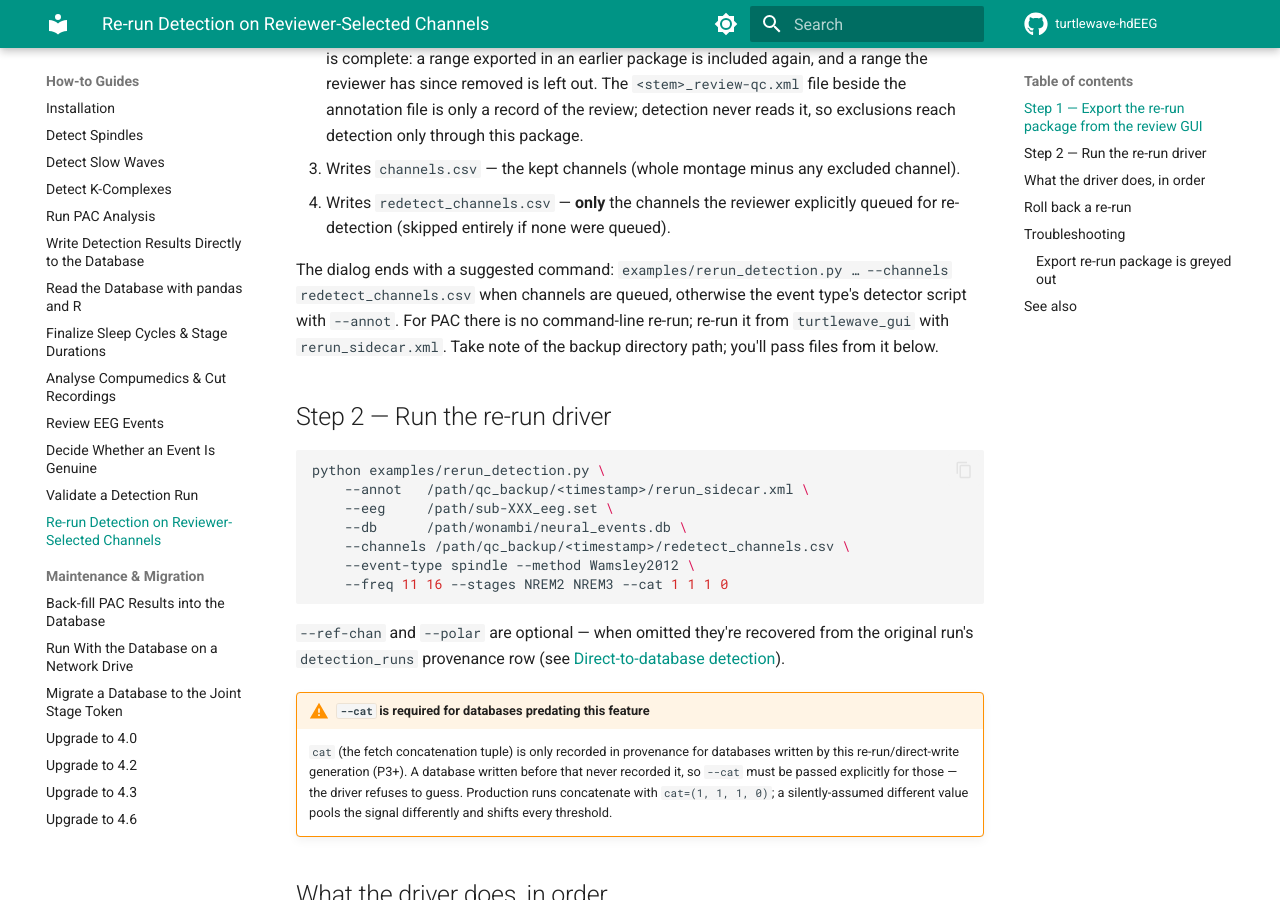
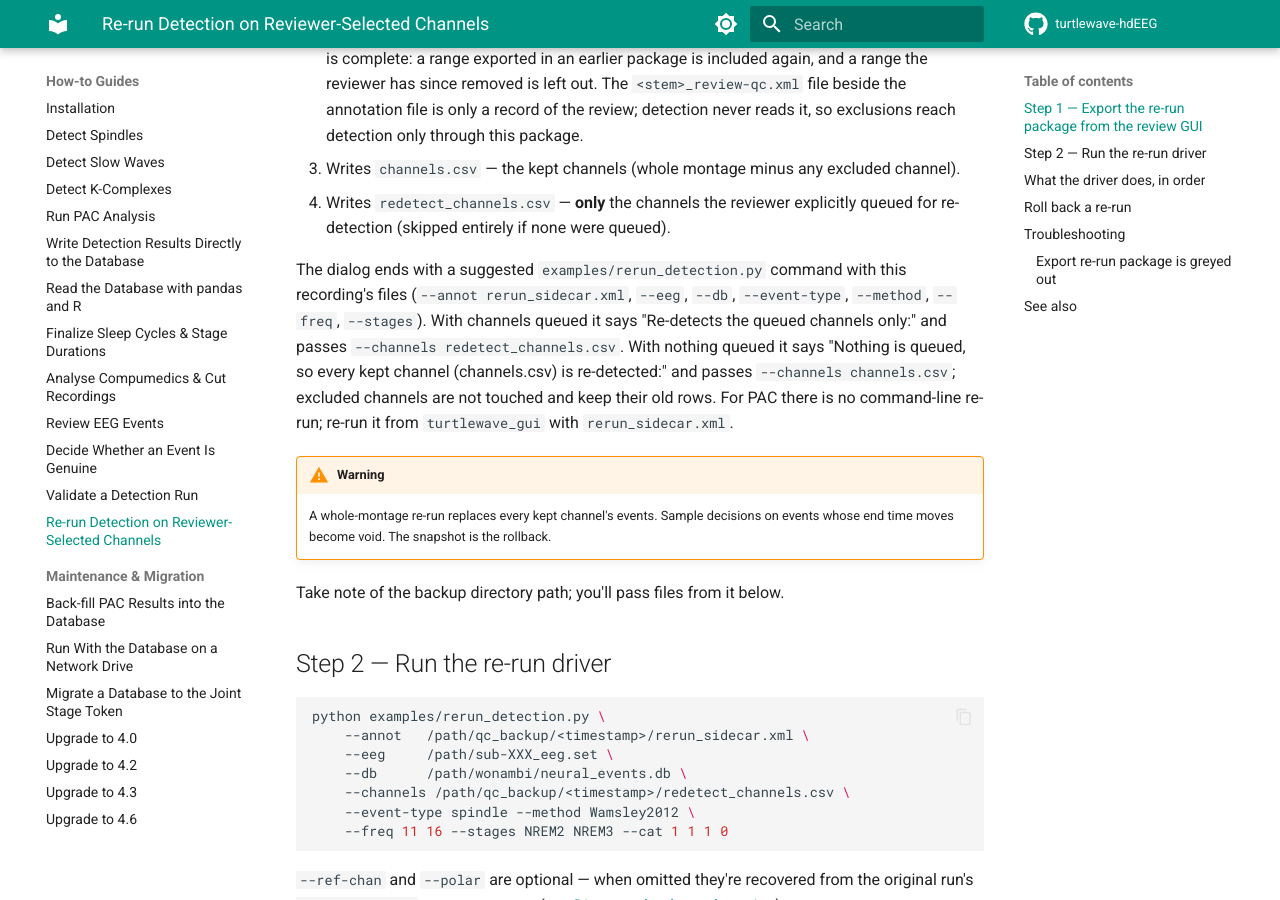
Before and after one commit to TancyKao/TurtleWave-hdEEG, an MkDocs documentation site: the page built from docs/how-to/rerun-detection-on-channels.md, in a window 1280 px wide and 900 px high, scrolled down 693 px. Built offline with MkDocs 1.6.1 and Material for MkDocs 9.7.7, drawn with Linux system fonts in a browser that asks for light colours; comment, search, counter and statistics services are not loaded.

Commit message:
Document the re-run command: always rerun_detection.py, channels.csv when nothing is queued

```diff
--- a/docs/how-to/rerun-detection-on-channels.md
+++ b/docs/how-to/rerun-detection-on-channels.md
@@ -28,10 +28,20 @@ In `eeg_review_gui`, choose **File ▸ Export re-run package…**. This:
 4. Writes `redetect_channels.csv` — **only** the channels the reviewer
    explicitly queued for re-detection (skipped entirely if none were queued).
 
-The dialog ends with a suggested command: `examples/rerun_detection.py …
---channels redetect_channels.csv` when channels are queued, otherwise the event
-type's detector script with `--annot`. For PAC there is no command-line re-run;
-re-run it from `turtlewave_gui` with `rerun_sidecar.xml`. Take note of the backup
+The dialog ends with a suggested `examples/rerun_detection.py` command with this
+recording's files (`--annot rerun_sidecar.xml`, `--eeg`, `--db`, `--event-type`,
+`--method`, `--freq`, `--stages`). With channels queued it says "Re-detects the
+queued channels only:" and passes `--channels redetect_channels.csv`. With
+nothing queued it says "Nothing is queued, so every kept channel (channels.csv)
+is re-detected:" and passes `--channels channels.csv`; excluded channels are not
+touched and keep their old rows. For PAC there is no command-line re-run; re-run
+it from `turtlewave_gui` with `rerun_sidecar.xml`.
+
+!!! warning
+    A whole-montage re-run replaces every kept channel's events. Sample
+    decisions on events whose end time moves become void. The snapshot is the
+    rollback.
+ Take note of the backup
 directory path; you'll pass files from it below.
 
 ## Step 2 — Run the re-run driver
```
Also changed, not shown: CHANGELOG.md (+1 -0 lines), docs/how-to/review-eeg-events.md (+7 -4 lines), docs/reference/eeg-review-gui.md (+7 -4 lines), 1 other file.
